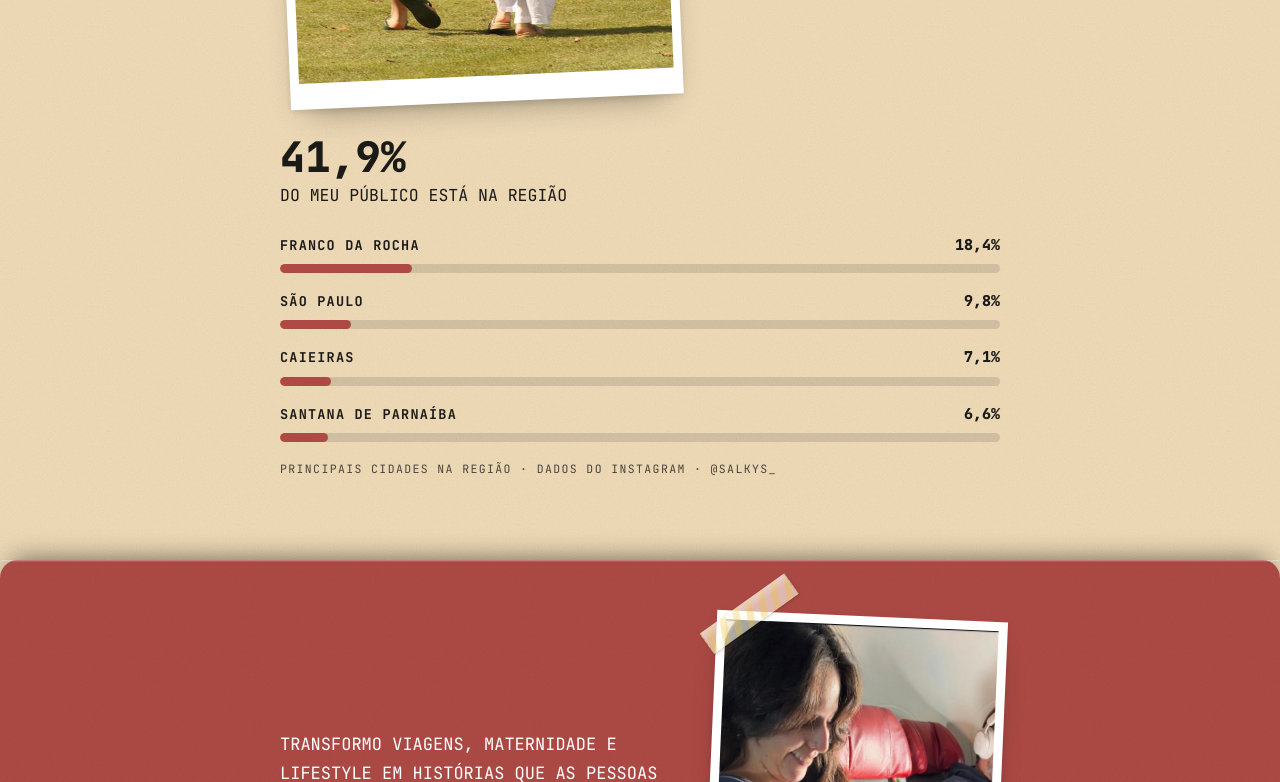
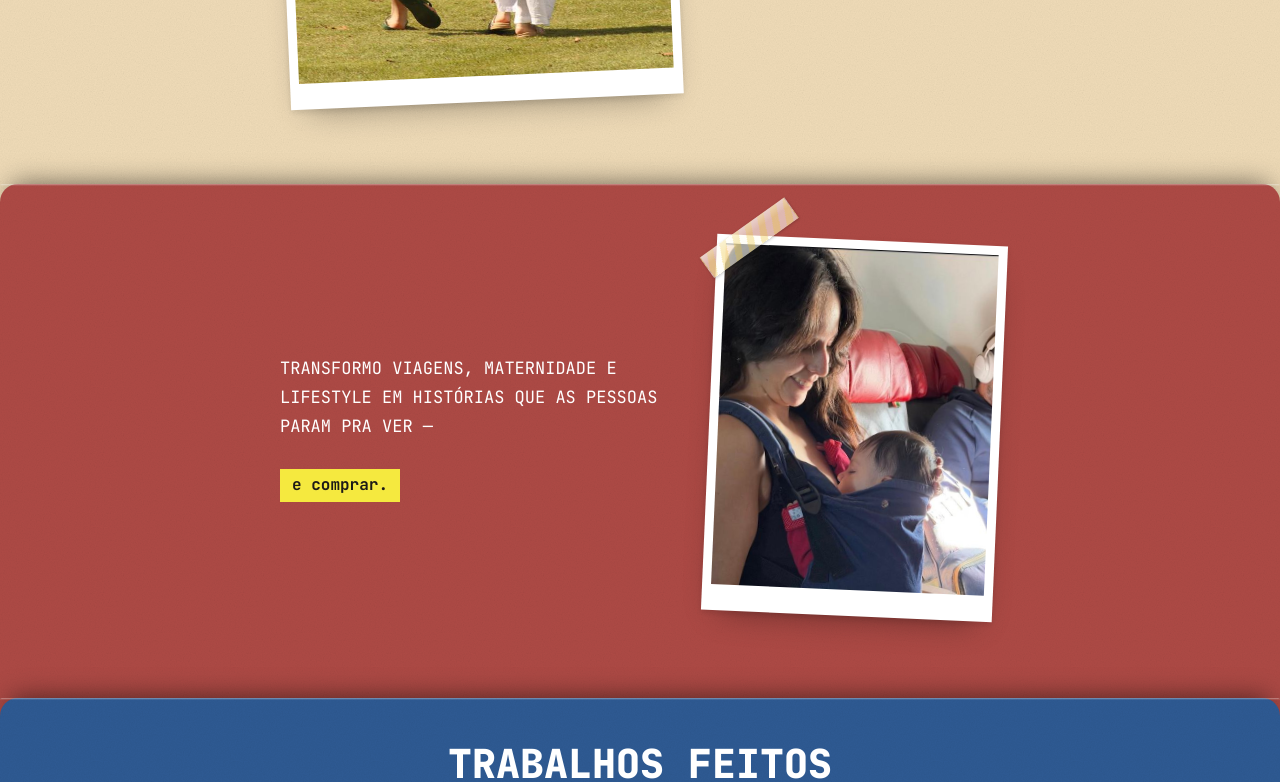
Before and after one commit to contatomespcompany-cloud/portfolio-salkys, a plain HTML site: page index.html in a window 1280 px wide. Shown: the part 2607-3389 px from the top of the page. Drawn offline with Linux system fonts and the light colour scheme.

Commit message:
Remove city demographic data from Público section
Co-Authored-By: Claude Sonnet 5 <noreply@anthropic.com>

```diff
--- a/index.html
+++ b/index.html
@@ -748,17 +748,6 @@
           </figure>
         </div>
       </div>
-      <div class="regiao">
-        <p class="regiao-hero"><b>41,9%</b> do meu público está na região</p>
-        <ul class="cidades">
-          <li><span class="cid">Franco da Rocha</span><span class="pct">18,4%</span><span class="barra"><i style="width:18.4%"></i></span></li>
-          <li><span class="cid">São Paulo</span><span class="pct">9,8%</span><span class="barra"><i style="width:9.8%"></i></span></li>
-          <li><span class="cid">Caieiras</span><span class="pct">7,1%</span><span class="barra"><i style="width:7.1%"></i></span></li>
-          <li><span class="cid">Santana de Parnaíba</span><span class="pct">6,6%</span><span class="barra"><i style="width:6.6%"></i></span></li>
-        </ul>
-      </div>
-
-      <p class="source">Principais cidades na região · dados do Instagram · @salkys_</p>
     </div>
   </section>
 
```
